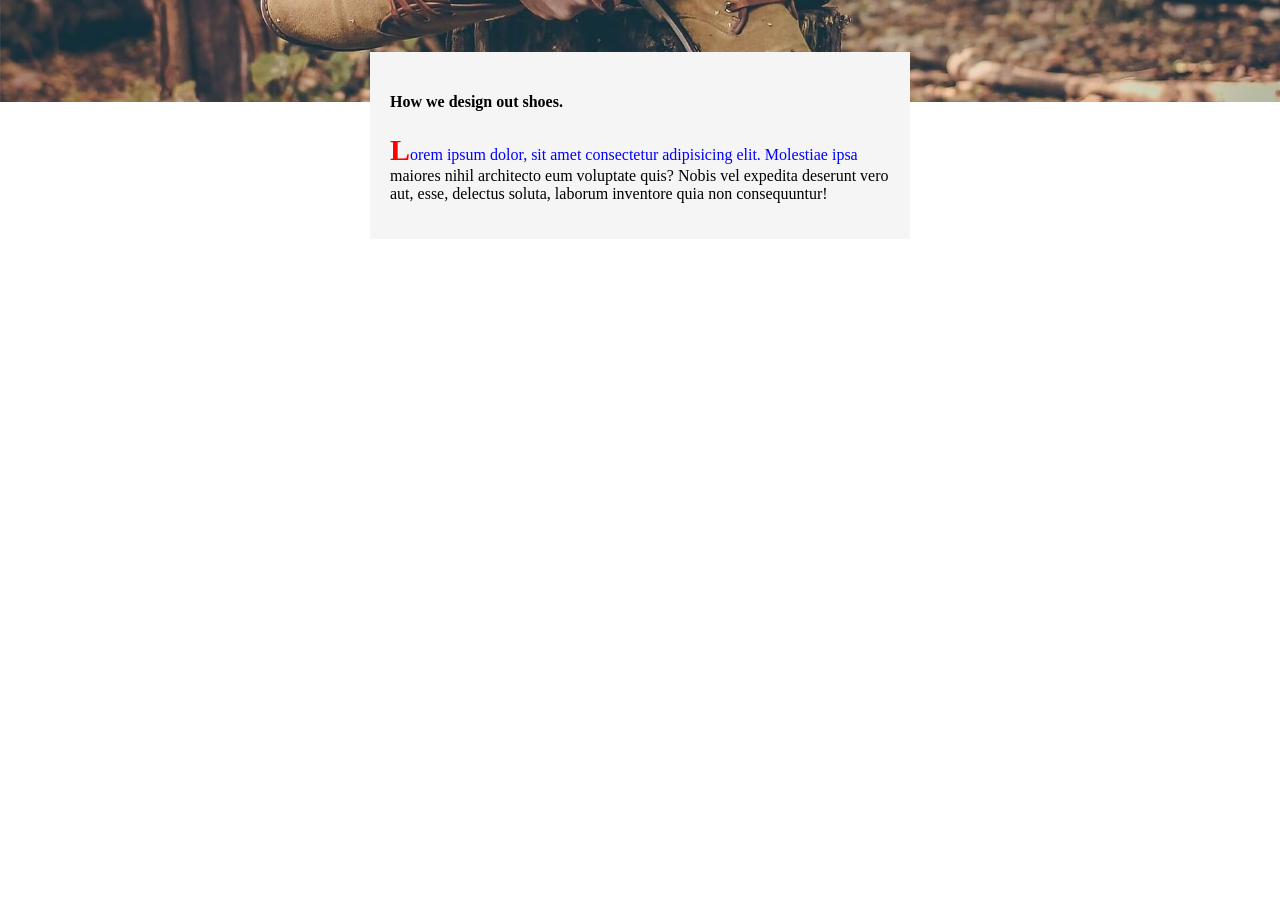
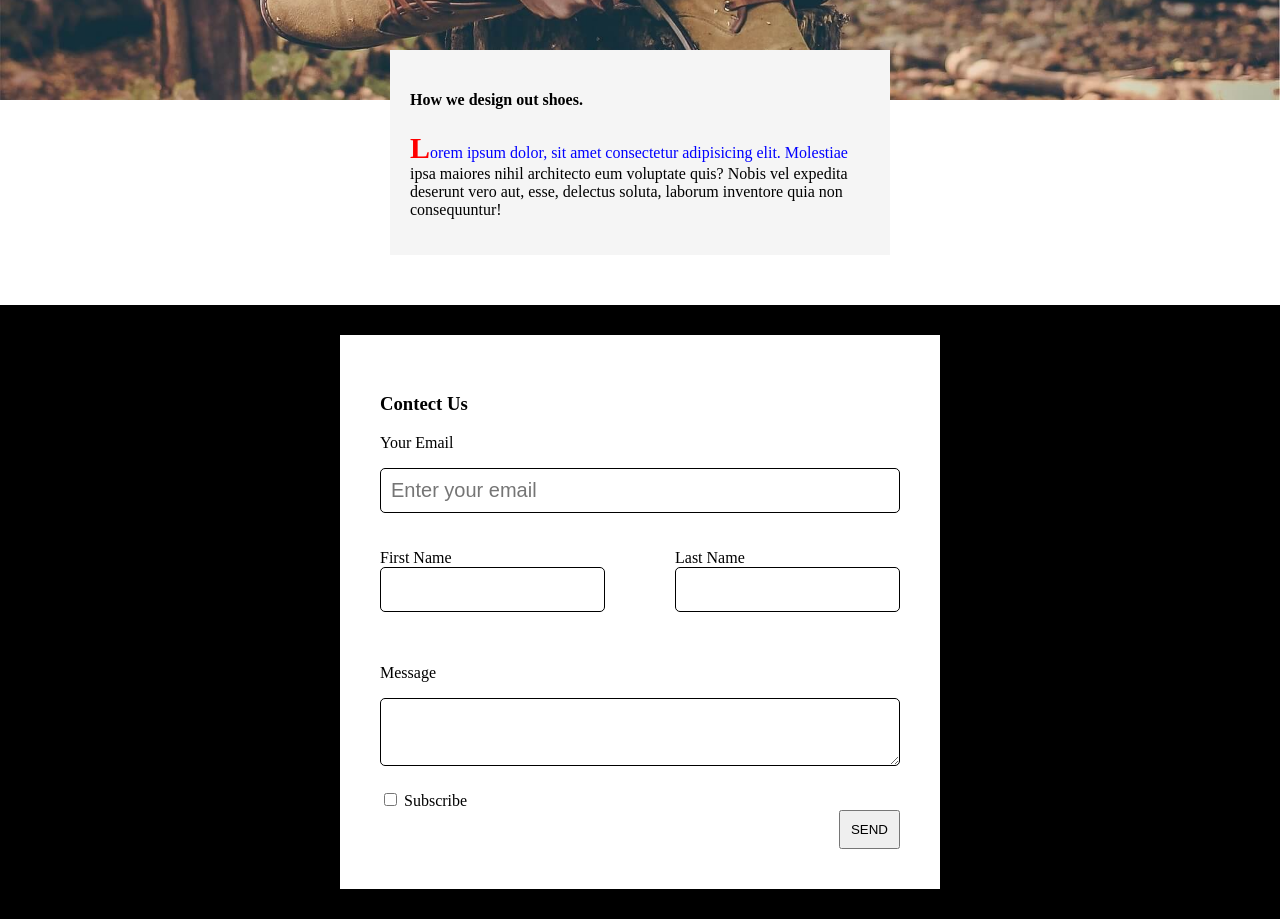
Before and after one commit to daynova4me/html-work, a plain HTML site: page 04_신발쇼핑몰/main.html in a window 1280 px wide. Shown: the part 400-1319 px from the top of the page. Before the commit the page ends 800 px from the top, so only its background shows below. Drawn offline with Linux system fonts and the light colour scheme.

Commit message:
feat: 쇼핑몰 홈에 Contect페이지 붙임. (#9)

```diff
--- a/04_신발쇼핑몰/main.html
+++ b/04_신발쇼핑몰/main.html
@@ -57,6 +57,49 @@
             /* hover : 마우스를 올려놓았을 때(클릭 x) */
             color: red;
         }
+        .form-background {
+            background-color: black;
+            padding: 30px;
+        }
+        .form-white {
+            background-color: white;
+            padding: 30px;
+            width: 80%;
+            margin: auto;
+            /* 정가운데로 오게 하는 것. (margin: auto;) */
+            max-width: 600px;
+            /* 화면이 늘어날 때 600px 이상으로는 늘어나는 것을 방지함. */
+        }
+        .form-input {
+            width: 100%;
+            padding: 10px;
+            font-size: 20px;
+            border: 1px solid black;
+            border-radius: 5px;
+        }
+        .w-100 {
+            width: 100%;
+            padding: 10px;
+        }
+        .w-50 {
+            width: 50%;
+            padding: 10px;
+        }
+        .name-row {
+            display: flex;
+            gap: 50px;
+        }
+        .yellow-button {
+            padding: 10px;
+            display: block;
+            /* inline 요소는 block */
+            margin-left: auto;
+            cursor: pointer;
+        }
+
+        * {
+            box-sizing: border-box;
+        }
     </style>
 </head>
 <body>
@@ -71,5 +114,38 @@
         <h4>How we design out shoes.</h4>
         <p class="pseudo">Lorem ipsum dolor, sit amet consectetur adipisicing elit. Molestiae ipsa maiores nihil architecto eum voluptate quis? Nobis vel expedita deserunt vero aut, esse, delectus soluta, laborum inventore quia non consequuntur!</p>
     </div>
+    <!-- Contect us 폼 넣기 -->
+     <div class="form-background">
+        <div class="form-white">
+            <form method="get">
+                <div class="w-100">
+                    <h3>Contect Us</h3>
+                    <p>Your Email</p>
+                    <input type="email" class="form-input" placeholder="Enter your email">
+                </div>
+                <div class="name-row">
+                    <div class="w-50">
+                       <p>First Name
+                        <input type="text" class="form-input">
+                       </p>
+                    </div>
+                    <div class="w-50">
+                        <p>Last Name
+                        <input type="text" class="form-input">
+                    </div>
+                </div>
+                <div class="w-100">
+                    <p>Message</p>
+                    <textarea name="form-input" class="form-input"></textarea>
+                </div>
+                <div class="w-100">
+                    <input type="checkbox" id="sub">
+                    <label for="sub">Subscribe</label>
+                    <!-- <input type="submit" value="SEND"> -->
+                     <button class="yellow-button">SEND</button>
+                </div>
+            </form>
+        </div>
+     </div>
 </body>
 </html>
```
